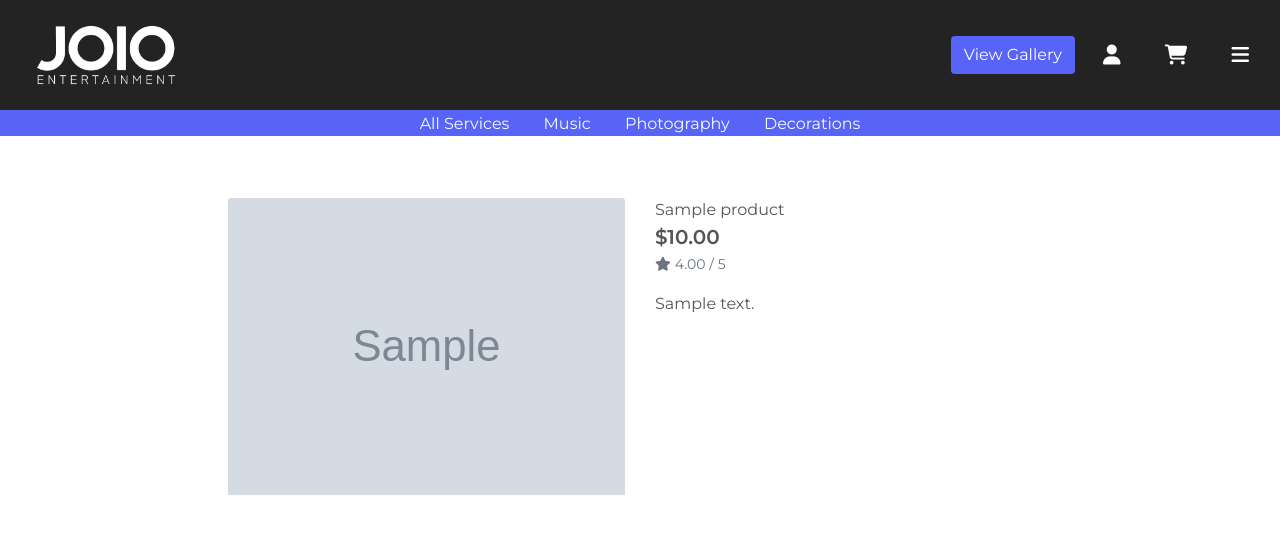
After one commit to danielj314/joio-entertainment, a Django app: page /products/1 in a window 1280 px wide. The commit adds this page. Shown: the top 542 px of the page. Run offline with Django 3.2, Linux system fonts and the light colour scheme; tables that the repository leaves empty hold one stand-in row (values such as "Sample post"); grey boxes marked "Sample" are stand-in pictures; some libraries are stand-ins or nearby versions.

Commit message:
Added product details page

```diff
--- /dev/null
+++ b/products/templates/products/product_detail.html
@@ -0,0 +1,43 @@
+{% extends "base.html" %}
+{% load static %}
+
+{% block page_header %}
+    <div class="container header-container">
+        <div class="row">
+            <div class="col"></div>
+        </div>
+    </div>
+{% endblock %}
+
+{% block content %}
+    <div class="overlay"></div>
+    <div class="container-fluid">
+        <div class="row">
+            <div class="col-12 col-md-6 col-lg-4 offset-lg-2">
+                <div class="image-container my-5">
+                    {% if product.image %}
+                        <a href="{{ product.image.url }}" target="_blank">
+                            <img class="card-img-top img-fluid" src="{{ product.image.url }}" alt="{{ product.name }}">
+                        </a>
+                        {% else %}
+                        <a href="">
+                            <img class="card-img-top img-fluid" src="{{ MEDIA_URL }}noimage.png" alt="{{ product.name }}">
+                        </a>
+                    {% endif %}
+                </div>
+            </div>
+            <div class="col-12 col-md-6 col-lg-4">
+                <div class="product-details-container mb-5 mt-md-5">
+                    <p class="mb-0">{{ product.name }}</p>
+                    <p class="lead mb-0 text-left font-weight-bold">${{ product.price }}</p>
+                    {% if product.rating %}
+                        <small class="text-muted"><i class="fas fa-star mr-1"></i>{{ product.rating }} / 5</small>
+                    {% else %}
+                        <small class="text-muted">No Rating</small>
+                    {% endif %}
+                    <p class="mt-3">{{ product.description }}</p>
+                </div>
+            </div>
+        </div>
+    </div>
+{% endblock %}
--- a/products/urls.py
+++ b/products/urls.py
@@ -2,5 +2,6 @@ from django.urls import path
 from . import views
 
 urlpatterns = [
-    path('', views.all_products, name='products')
+    path('', views.all_products, name='products'),
+    path('<product_id>', views.product_detail, name='product_detail'),
 ]
--- a/products/views.py
+++ b/products/views.py
@@ -33,3 +33,15 @@ def all_products(request):
     }
 
     return render(request, 'products/products.html', context)
+
+
+def product_detail(request, product_id):
+    """ A view to show individual product details """
+
+    product = get_object_or_404(Product, pk=product_id)
+
+    context = {
+        'product': product,
+    }
+
+    return render(request, 'products/product_detail.html', context)
--- a/static/css/base.css
+++ b/static/css/base.css
@@ -95,6 +95,9 @@ border-neon-blue {
     cursor: pointer;
 }
 
+.btn-success {
+    /* background: #0cca4a !important; */
+}
 
 /* -------------------------------- Colors */
 
```
Also changed, not shown: bag/views.py (+18 -1 lines), products/templates/products/products.html (+9 -8 lines).
